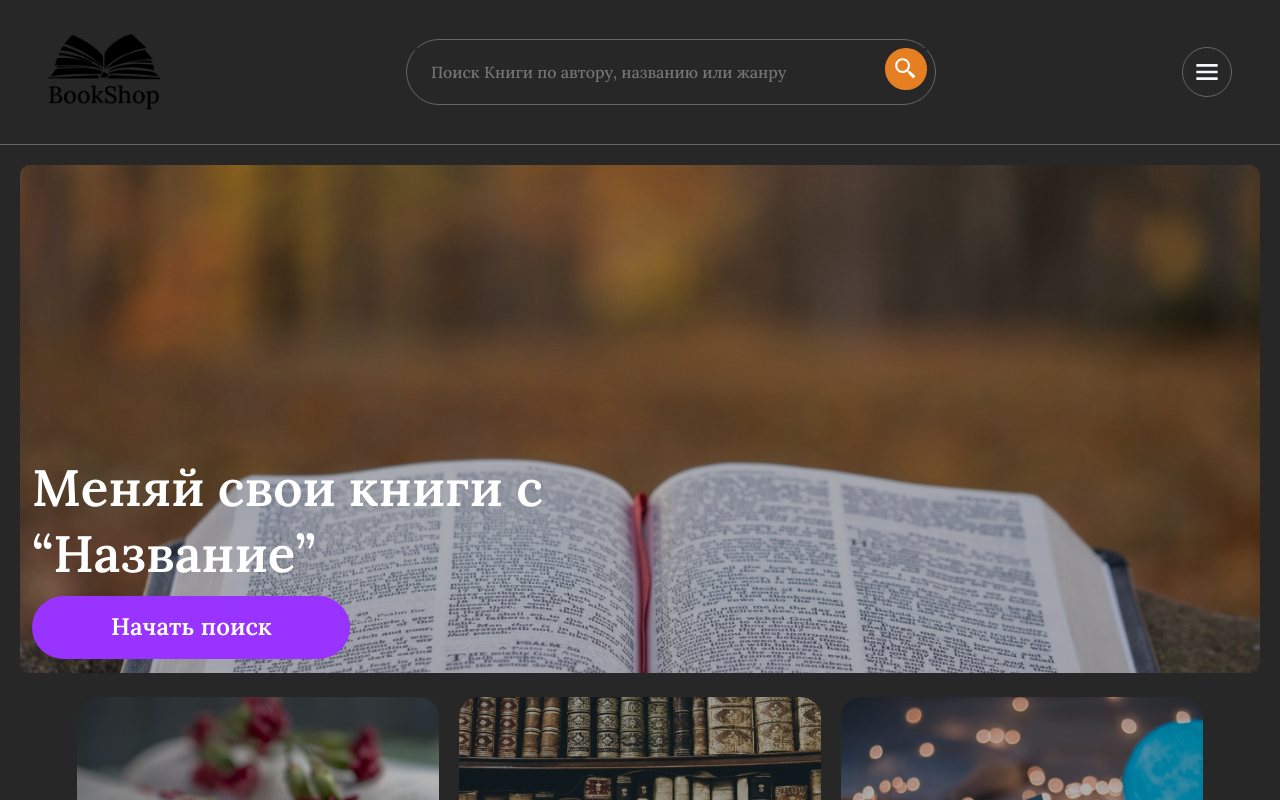
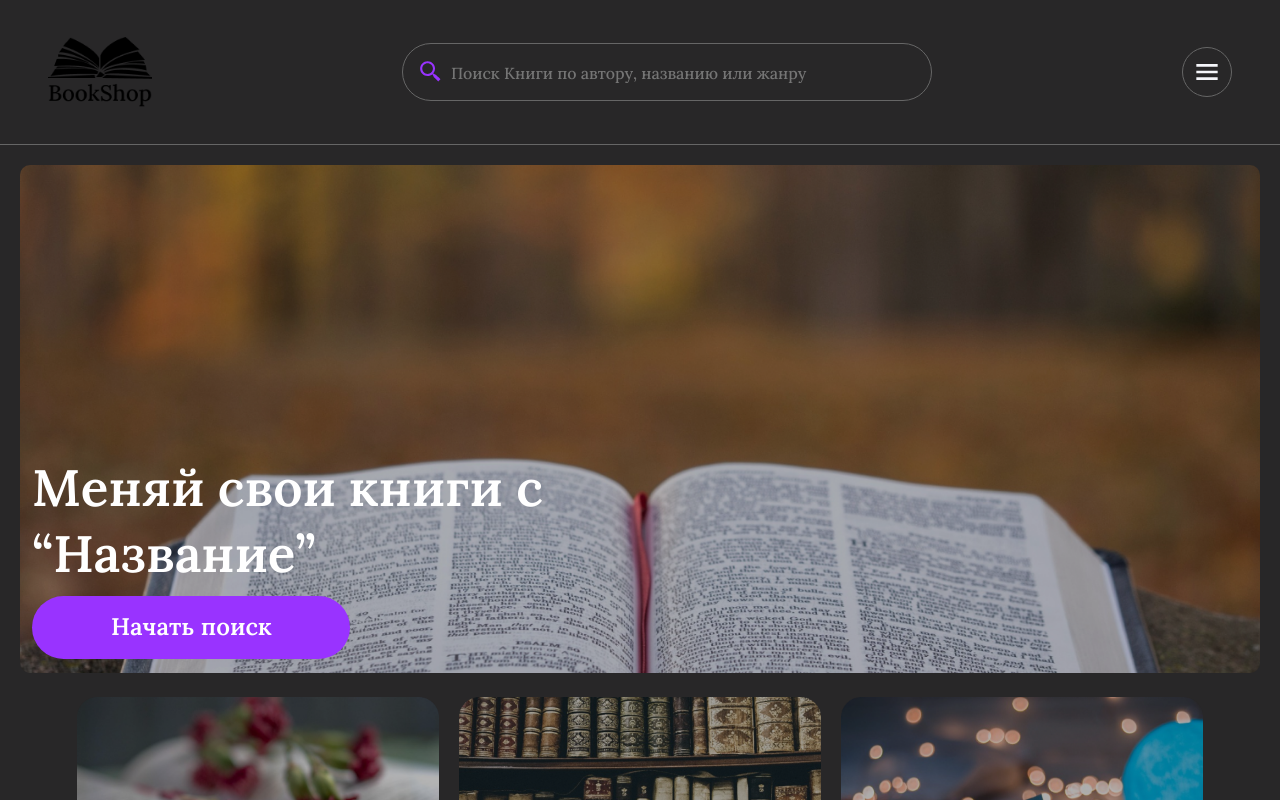
Before and after one commit to Nursbrat/react-bookExchange, a React (Vite) app: page / in a window 1280 px wide. Shown: the top 800 px of the page. Built offline with nearby package versions, Linux system fonts and the light colour scheme.

Commit message:
add account

```diff
--- a/src/components/Footer/Footer.scss
+++ b/src/components/Footer/Footer.scss
@@ -32,8 +32,11 @@
   width: 7rem;
 }
 @media screen and (max-width: 768px) {
+  .footer {
+    padding: 1rem;
+  }
   .footer-content {
-    font-size: 1rem;
+    font-size: 0.8rem;
     font-weight: 400;
   }
 
@@ -41,15 +44,16 @@
     padding-bottom: 0.5rem;
   }
   .footer-logo {
-    width: 5rem;
+    width: 4.5rem;
+    padding-right: 1rem;
   }
   .footer__blog h3 {
-    font-size: 1.3rem;
+    font-size: 1.2rem;
   }
   .phone {
     flex-direction: column;
   }
   .footer p {
-    font-size: 0.9rem;
+    font-size: 0.8rem;
   }
 }
--- a/src/components/Header/Header.jsx
+++ b/src/components/Header/Header.jsx
@@ -16,13 +16,13 @@ const Header = () => {
         </div>
         <div className="header__search">
           <form>
+            <button type="header__search-button">
+              <BiSearchAlt2 className="search-icon" />
+            </button>
             <input
               type="text"
               placeholder="Поиск Книги по автору, названию или жанру"
             />
-            <button type="header__search-button">
-              <BiSearchAlt2 className="search-icon" />
-            </button>
           </form>
         </div>
 
--- a/src/components/Header/Header.scss
+++ b/src/components/Header/Header.scss
@@ -17,7 +17,7 @@
   gap: 1rem;
 }
 .header__logo {
-  width: 7rem;
+  width: 6.5rem;
   text-transform: capitalize;
   font-weight: 600;
 }
@@ -29,28 +29,29 @@
 .header__search {
   border: 1px solid #666666;
   width: 40vw;
-  height: 6vh;
+  height: 4.5vh;
   min-height: 2.5rem;
-  border-radius: 3rem;
+  border-radius: 2.8rem;
   min-width: 30rem;
   padding: 0.5rem;
   form {
     display: flex;
     align-items: center;
-    justify-content: space-between;
+    justify-content: left;
     input {
       width: 80%;
       border: none;
-      padding-left: 1rem;
-      font-size: 1.6rem;
+      text-align: left;
+      font-size: 1.2rem;
+      outline: none;
     }
     button {
-      height: 2.6rem;
-      width: 2.6rem;
-      background: #e67e22;
+      height: 2.5rem;
+      width: 2.5rem;
+      background: none;
+      color: #9933ff;
       border-radius: 50%;
       border: none;
-      color: #ffffff;
     }
   }
 }
@@ -122,7 +123,7 @@
       border-radius: 1.9rem;
       input {
         width: 80%;
-        border: none;
+
         padding-left: 0;
         font-size: 1.5rem;
       }
@@ -182,8 +183,6 @@
       order: 1;
       width: 2rem;
       height: 2rem;
-      background: none;
-      color: #9933ff;
     }
     form input {
       order: 2;
--- a/src/pages/Account/Account.scss
+++ b/src/pages/Account/Account.scss
@@ -51,6 +51,12 @@
   }
 }
 
+@media screen and (max-width: 950px) {
+  .account__right {
+    display: none;
+  }
+}
+
 @media screen and (max-width: 768px) {
   .account-container {
     flex-direction: column;
@@ -69,11 +75,23 @@
   .account-info {
     font-size: 1.4rem;
   }
-  .account__right {
-    display: none;
-  }
+
   .blog-field {
     border-radius: 2rem;
     font-size: 1rem;
   }
 }
+@media screen and (max-width: 500px) {
+  .account-container {
+    .user-img {
+      width: 5rem;
+    }
+  }
+  .blog-field {
+    border-radius: 1.7rem;
+    padding: 0 0.5rem;
+    min-width: 20rem;
+    font-size: 1rem;
+    max-height: 2.5rem;
+  }
+}
```
